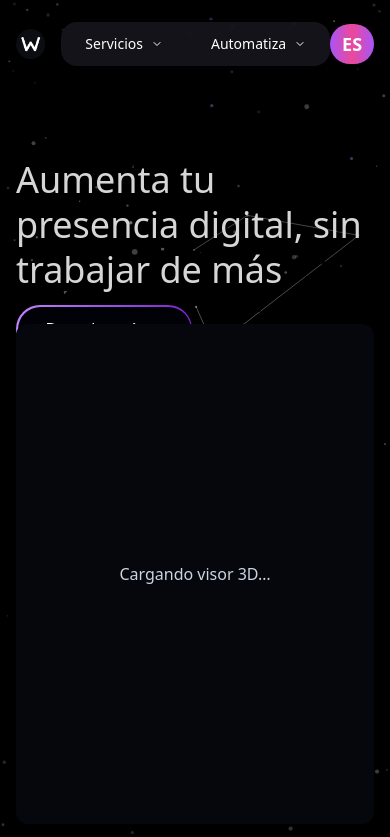
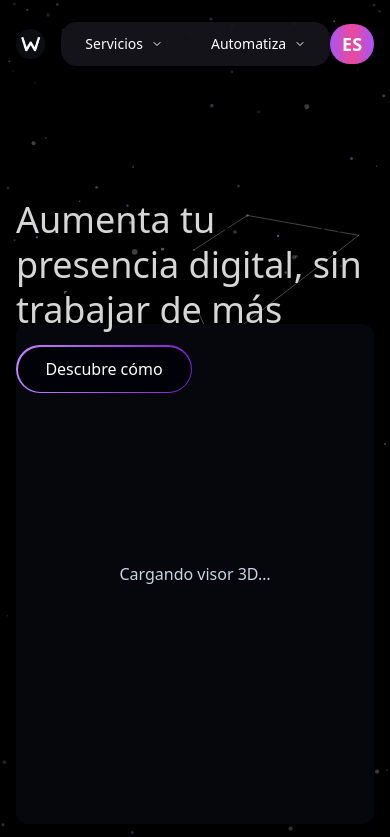
Before and after one commit to juanasaavedra/weavion, a React (Vite) app: page / in a window 390 px wide. Shown: the top 837 px of the page. Built offline with nearby package versions, Linux system fonts and the light colour scheme; a web font is replaced by a local one.

Commit message:
style: boost landing text z-index and mobile offset

```diff
--- a/src/App.jsx
+++ b/src/App.jsx
@@ -239,7 +239,7 @@ function Landing() {
 
         <div className="relative z-10 grid w-full grid-cols-1 md:grid-cols-2 items-center gap-8">
           {/* IZQUIERDA: titulares */}
-          <div className="md:pr-10 w-full md:w-[50vw] max-w-3xl text-left relative top-10 md:top-0">
+          <div className="md:pr-10 w-full md:w-[50vw] max-w-3xl text-left relative z-[9999] top-20 md:top-10 lg:top-0">
           <motion.h1
             initial={{ opacity: 0, y: 60 }}
             animate={{ opacity: 1, y: 0 }}
```
